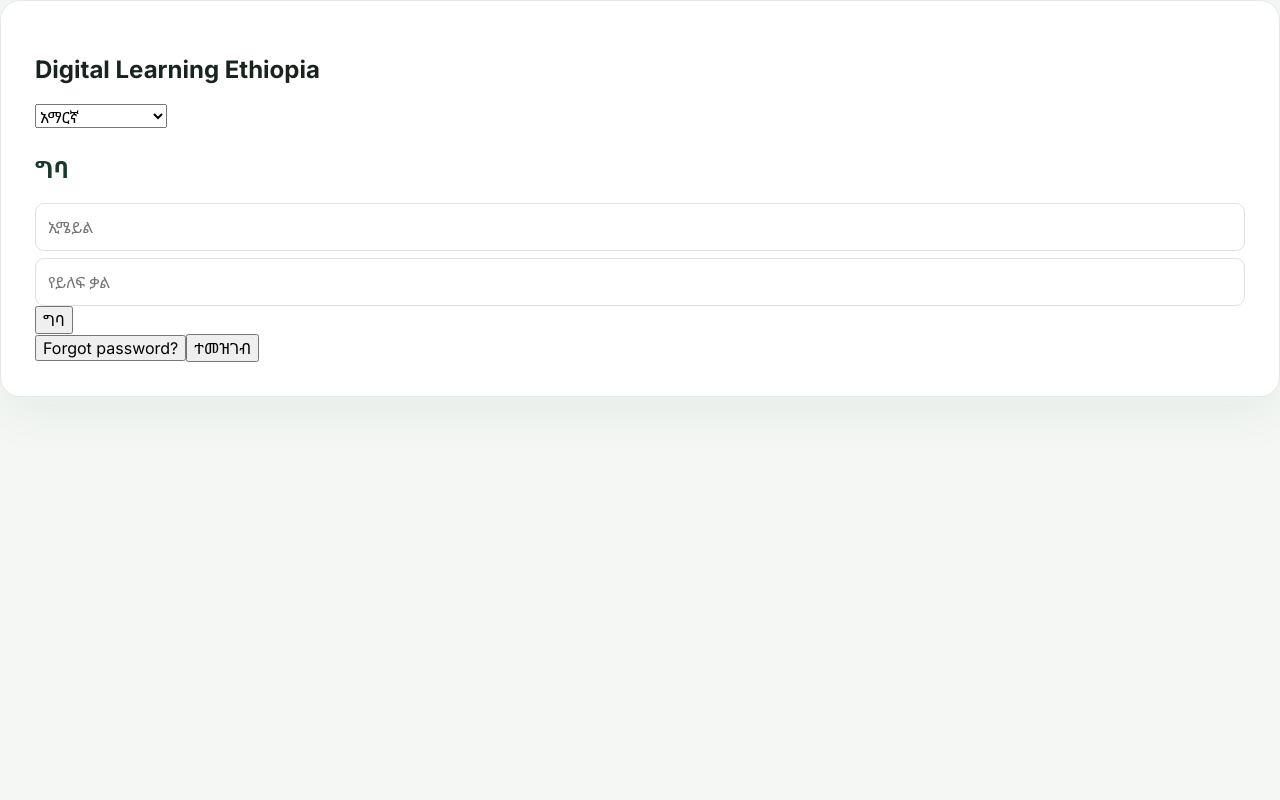
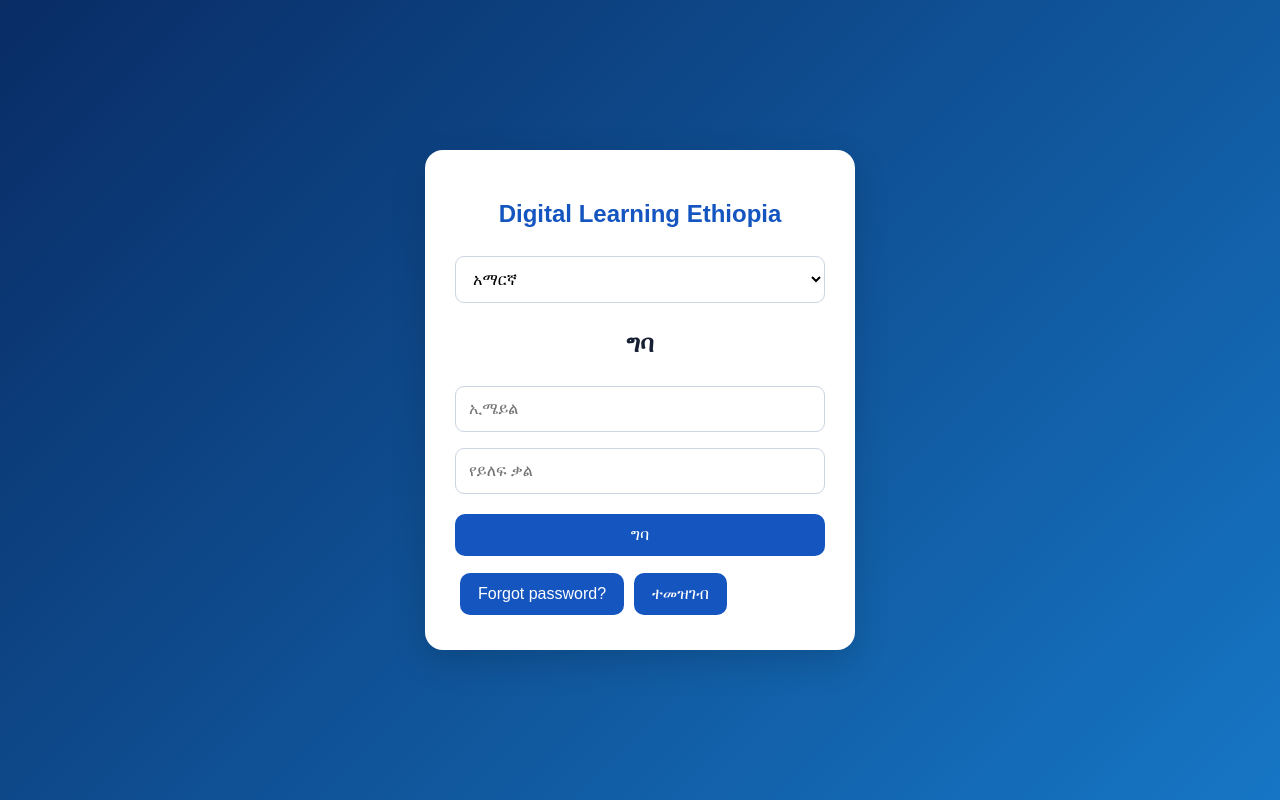
Before and after one commit to abebemulugeta09-lang/digital-learning-ethiopia, a React (Vite) app: page / in a window 1280 px wide. Built offline with nearby package versions, Linux system fonts and the light colour scheme; no server answers.

Commit message:
Refactor CSS styles for improved layout and design

```diff
--- a/src/style.css
+++ b/src/style.css
@@ -1,45 +1,143 @@
-@import url('https://fonts.googleapis.com/css2?family=Inter:wght@400;500;600;700;800&family=Noto+Sans+Ethiopic:wght@400;500;600;700&display=swap');
+* {
+  box-sizing: border-box;
+}
 
-:root { font-family: Inter, "Noto Sans Ethiopic", Arial, sans-serif; color: #17251e; background: #f4f7f4; font-synthesis: none; }
-* { box-sizing: border-box; }
-body { margin: 0; min-width: 320px; }
-button, input, select { font: inherit; }
-.page { min-height: 100vh; display: flex; flex-direction: column; }
-.topbar { display: flex; align-items: center; gap: 13px; padding: 18px clamp(16px, 5vw, 64px); background: #fff; border-bottom: 1px solid #e5ebe6; }
-.brand-mark { width: 44px; height: 44px; border-radius: 13px; display: grid; place-items: center; color: white; background: #1d6545; font-weight: 800; }
-.brand-copy { display: flex; flex-direction: column; gap: 3px; flex: 1; }
-.brand-copy strong { font-size: 15px; }
-.brand-copy span { color: #68776e; font-size: 12px; }
-.topbar select { border: 1px solid #d7e0d9; border-radius: 9px; padding: 9px; background: #fff; color: #24372b; }
-.auth-layout { width: min(1080px, 92%); margin: auto; padding: 54px 0; display: grid; grid-template-columns: 1.1fr .9fr; gap: clamp(28px, 6vw, 76px); align-items: center; }
-.intro h1 { font-size: clamp(30px, 4vw, 48px); line-height: 1.18; margin: 14px 0; color: #173b2b; }
-.intro p { font-size: 17px; line-height: 1.8; color: #637269; max-width: 540px; }
-.eyebrow { color: #268357; font-size: 11px; font-weight: 800; letter-spacing: .14em; }
-.feature-row { display: flex; flex-wrap: wrap; gap: 10px; margin-top: 28px; }
-.feature-row span { background: #e7f1e9; border-radius: 999px; padding: 10px 14px; color: #24563b; font-size: 13px; }
-.auth-card { background: white; border: 1px solid #e4ebe5; border-radius: 20px; padding: clamp(20px, 4vw, 34px); box-shadow: 0 18px 50px #173b2b0d; }
-.tabs { display: flex; background: #f1f5f1; padding: 4px; border-radius: 11px; gap: 4px; }
-.tabs button { flex: 1; border: 0; background: transparent; padding: 11px 6px; border-radius: 8px; color: #617067; cursor: pointer; }
-.tabs button.active { background: white; color: #1b6845; box-shadow: 0 1px 5px #00000012; font-weight: 700; }
-.auth-card h2 { margin: 24px 0 18px; color: #173b2b; }
-.auth-card label { display: block; font-size: 13px; font-weight: 600; margin: 15px 0; color: #405248; }
-.auth-card input { display: block; width: 100%; margin-top: 7px; padding: 13px 12px; border: 1px solid #dce5de; border-radius: 9px; outline: none; }
-.auth-card input:focus { border-color: #298257; box-shadow: 0 0 0 3px #29825718; }
-.primary, .outline { border: 0; border-radius: 10px; padding: 13px 18px; cursor: pointer; font-weight: 700; }
-.primary { width: 100%; margin-top: 8px; background: #1d6545; color: white; }
-.primary:disabled { opacity: .6; cursor: wait; }
-.text-button { display: block; width: 100%; border: 0; background: transparent; color: #1d6545; padding: 15px 5px 5px; cursor: pointer; }
-.notice { background: #fff1ed; color: #9a341d; border: 1px solid #ffd5c9; padding: 11px; border-radius: 8px; font-size: 13px; line-height: 1.5; }
-.small-note { font-size: 11px; line-height: 1.6; color: #849087; margin-top: 18px; }
-.dashboard { width: min(1080px, 92%); margin: auto; padding: 55px 0; }
-.dashboard-head { display: flex; justify-content: space-between; align-items: center; gap: 20px; }
-.dashboard h1 { color: #173b2b; margin: 10px 0; }
-.dashboard-head p { color: #66756b; }
-.outline { background: white; color: #1d6545; border: 1px solid #cbdacf; }
-.tiles { display: grid; grid-template-columns: repeat(3, 1fr); gap: 18px; margin-top: 32px; }
-.tile { background: white; border: 1px solid #e4ebe5; border-radius: 16px; padding: 24px; }
-.tile-icon { font-size: 27px; }
-.tile h2 { color: #1d563a; font-size: 19px; }
-.tile p { color: #718076; font-size: 13px; line-height: 1.6; }
-footer { text-align: center; color: #89948d; font-size: 11px; padding: 22px; margin-top: auto; }
-@media (max-width: 760px) { .auth-layout { grid-template-columns: 1fr; padding: 32px 0; gap: 24px; } .intro h1 { font-size: 30px; } .intro p { font-size: 15px; } .tiles { grid-template-columns: 1fr; } .dashboard-head { align-items: flex-start; flex-direction: column; } }
+body {
+  margin: 0;
+  font-family: Arial, sans-serif;
+  background: #f3f6fb;
+  color: #172033;
+}
+
+button,
+input,
+select {
+  font: inherit;
+}
+
+button {
+  border: 0;
+  border-radius: 10px;
+  padding: 12px 18px;
+  background: #1455c0;
+  color: white;
+  cursor: pointer;
+  margin: 5px;
+}
+
+button:hover {
+  background: #0d3d91;
+}
+
+input,
+select {
+  width: 100%;
+  padding: 13px;
+  margin: 8px 0;
+  border: 1px solid #ccd5e2;
+  border-radius: 9px;
+  background: white;
+}
+
+.auth-page {
+  min-height: 100vh;
+  display: flex;
+  align-items: center;
+  justify-content: center;
+  padding: 20px;
+  background: linear-gradient(135deg, #092c65, #1676c5);
+}
+
+.auth-card {
+  width: 100%;
+  max-width: 430px;
+  background: white;
+  padding: 30px;
+  border-radius: 18px;
+  box-shadow: 0 12px 35px rgba(0, 0, 0, 0.15);
+}
+
+.auth-card h1 {
+  color: #1455c0;
+  text-align: center;
+}
+
+.auth-card h2 {
+  text-align: center;
+}
+
+.auth-card form button {
+  width: 100%;
+  margin: 12px 0;
+}
+
+.app {
+  min-height: 100vh;
+}
+
+header {
+  background: #0b2e66;
+  color: white;
+  padding: 20px;
+  display: flex;
+  align-items: center;
+  justify-content: space-between;
+  gap: 15px;
+  flex-wrap: wrap;
+}
+
+header select {
+  width: auto;
+  min-width: 130px;
+}
+
+nav {
+  background: white;
+  padding: 12px;
+  display: flex;
+  gap: 8px;
+  flex-wrap: wrap;
+  box-shadow: 0 2px 8px rgba(0, 0, 0, 0.06);
+}
+
+.content {
+  max-width: 1100px;
+  margin: 25px auto;
+  padding: 25px;
+  background: white;
+  border-radius: 16px;
+  min-height: 350px;
+  box-shadow: 0 5px 20px rgba(0, 0, 0, 0.05);
+}
+
+.loading {
+  min-height: 100vh;
+  display: grid;
+  place-items: center;
+  font-size: 22px;
+  color: #1455c0;
+}
+
+@media (max-width: 600px) {
+  header {
+    flex-direction: column;
+    align-items: stretch;
+  }
+
+  header select {
+    width: 100%;
+  }
+
+  nav button {
+    flex: 1 1 40%;
+  }
+
+  .content {
+    margin: 12px;
+    padding: 18px;
+  }
+
+  .auth-card {
+    padding: 22px;
+  }
+}
```
